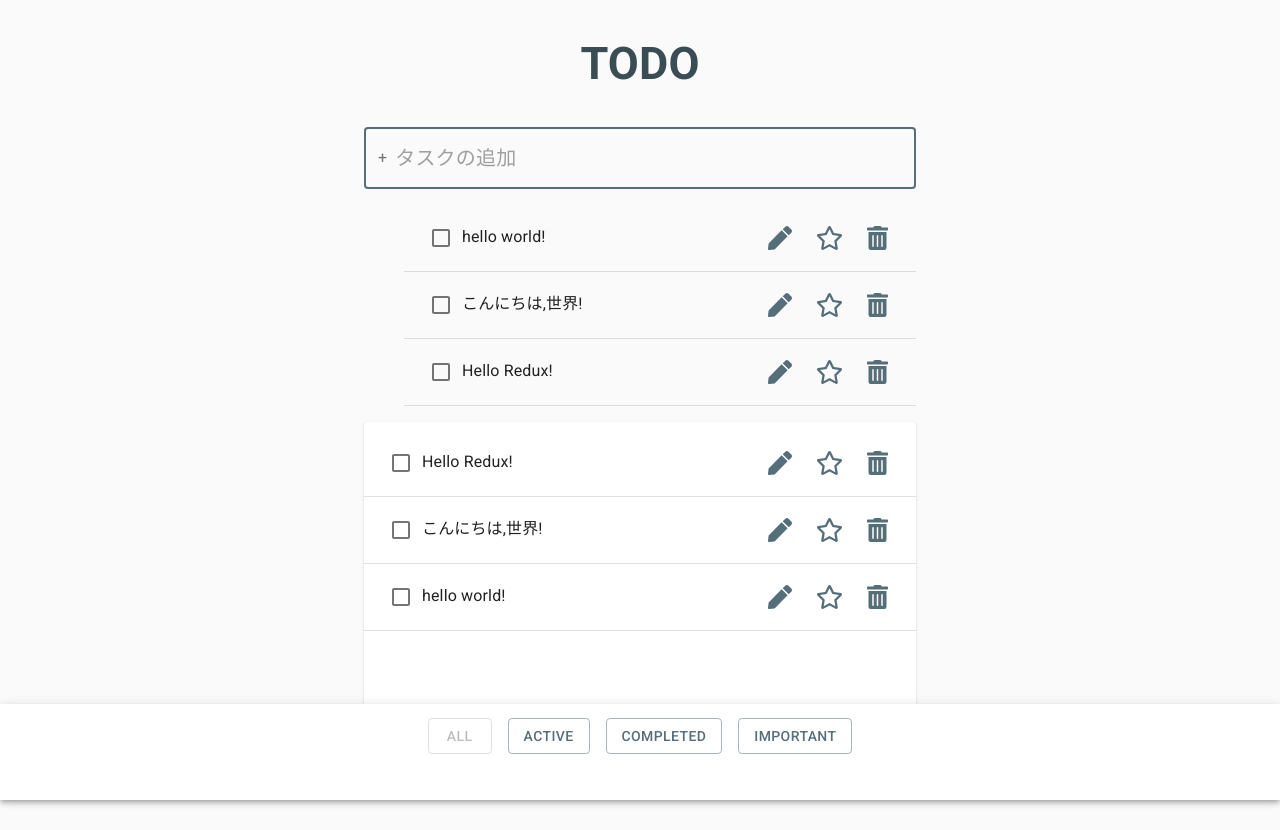
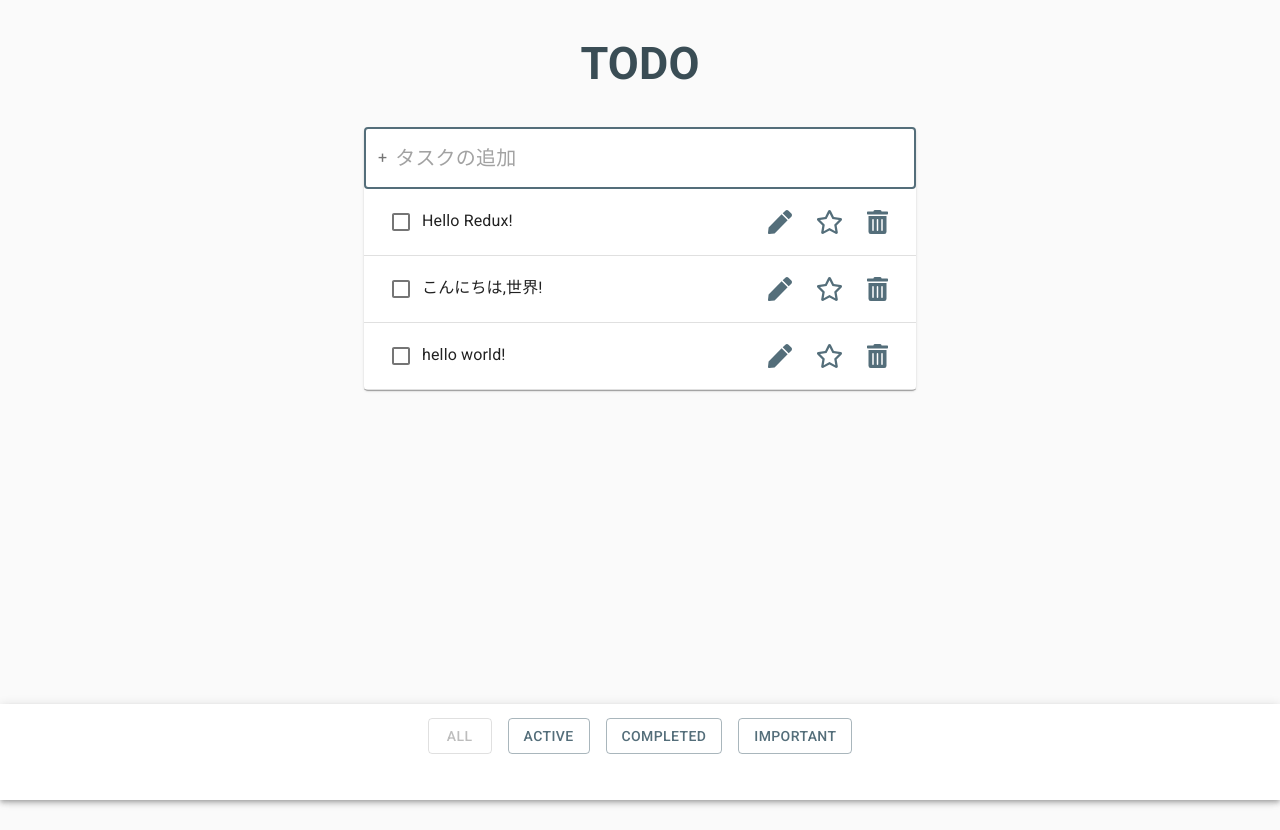
Before and after one commit to yu46/todo, a React (Create React App) app: page / in a window 1280 px wide. Before the commit the page ends 800 px from the top, so only its background shows below. Built offline with nearby package versions, Linux system fonts and the light colour scheme.

Commit message:
UIの改修

```diff
--- a/src/componets/App.js
+++ b/src/componets/App.js
@@ -1,54 +1,58 @@
-import React from 'react';
-import { library } from '@fortawesome/fontawesome-svg-core'
-import { fab } from '@fortawesome/free-brands-svg-icons'
-import { fas } from '@fortawesome/free-solid-svg-icons'
-import { far } from '@fortawesome/free-regular-svg-icons'
+import React from "react";
+import { library } from "@fortawesome/fontawesome-svg-core";
+import { fab } from "@fortawesome/free-brands-svg-icons";
+import { fas } from "@fortawesome/free-solid-svg-icons";
+import { far } from "@fortawesome/free-regular-svg-icons";
 
-import CssBaseline from '@material-ui/core/CssBaseline'
-import Container from '@material-ui/core/Container'
-import Typography from '@material-ui/core/Typography'
-import { createMuiTheme } from '@material-ui/core/styles';
-import { ThemeProvider } from '@material-ui/styles';
-// import AddTodo from './AddTodo'
-// import VisibleTodoList from './VisibleTodoList'
-// import VisibleTodoList from './TodoList'
-import TodoList from './TodoList2'
-import NewTodoList from './NewTodoList'
-import Footer from './Footer'
-import Header from './Header'
+import CssBaseline from "@material-ui/core/CssBaseline";
+import Container from "@material-ui/core/Container";
+import Typography from "@material-ui/core/Typography";
+import { createMuiTheme } from "@material-ui/core/styles";
+import { ThemeProvider } from "@material-ui/styles";
 
-library.add(fab, fas, far)
+import TodoList from "./TodoList2";
+import NewTodoList from "./NewTodoList";
+import Footer from "./Footer";
+import Header from "./Header";
+import Main from "./Main";
+import Title from "./Title";
+
+library.add(fab, fas, far);
 
 const App = () => {
-
   const theme = createMuiTheme({
     palette: {
       primary: {
-        main: '#546e7a',
-        Dark: '#29434e',
-        light: '#819ca9'
+        main: "#546e7a",
+        Dark: "#29434e",
+        light: "#819ca9"
       }
     }
-  })
+  });
 
   return (
     <div className="container">
       <CssBaseline />
       <ThemeProvider theme={theme}>
-        <Typography component="div"
-          style={{ backgroundColor: '#fafafa', height: '100vh' }} >
-
-          <Container maxWidth="sm" >
-            <Header />
+        <Typography
+          component="div"
+          style={{ backgroundColor: "#fafafa", height: "100vh" }}
+        >
+          <Container maxWidth="sm">
+            <Title />
+            {/* <Paper> */}
+            {/* <Header /> */}
+            <Main />
             {/* <AddTodo /> */}
-            <TodoList />
-            <NewTodoList />
+            {/* <TodoList /> */}
+            {/* <NewTodoList /> */}
+            {/* </Paper> */}
             <Footer />
           </Container>
         </Typography>
       </ThemeProvider>
-    </div >
+    </div>
   );
-}
+};
 
 export default App;
--- /dev/null
+++ b/src/componets/Main.js
@@ -0,0 +1,39 @@
+import React from "react";
+import { connect } from "react-redux";
+
+import NewTodoList from "./NewTodoList";
+// material-Ui
+import Grid from "@material-ui/core/Grid";
+import Paper from "@material-ui/core/Paper";
+
+import TodoTextInput from "./TodoTextInput";
+import { addTodo } from "../actions";
+
+let Main = ({ addTodo }) => (
+  <header>
+    <Paper>
+      <TodoTextInput
+        newTodo
+        onSave={text => {
+          if (text.length !== 0) {
+            addTodo(text);
+          }
+        }}
+        placeholder="タスクの追加"
+      />
+
+      <NewTodoList />
+    </Paper>
+  </header>
+);
+
+// const mapTest = () => {
+//   console.log('addTodo')
+//   console.log(addTodo('aaaa'))
+// }
+// mapTest();
+
+export default connect(
+  null,
+  { addTodo }
+)(Main);
--- a/src/componets/NewTodoList.js
+++ b/src/componets/NewTodoList.js
@@ -1,61 +1,47 @@
-import React from 'react'
-import { connect } from 'react-redux'
+import React from "react";
+import { connect } from "react-redux";
 
-import List from '@material-ui/core/List';
-import Paper from '@material-ui/core/Paper'
+import List from "@material-ui/core/List";
 
-import * as TodoActions from '../actions'
-import { VisibilityFilters } from '../actions'
-import TodoItem from './TodoItem'
-import { bindActionCreators } from 'redux'
+import * as TodoActions from "../actions";
+import { VisibilityFilters } from "../actions";
+import TodoItem from "./TodoItem";
+import { bindActionCreators } from "redux";
 // import { deleteTodo, editTodo } from '../actions'
 
 let TodoList = ({ todos, actions }) => (
-  <Paper>
-    <List
-      style={{
-        paddingBottom: '12vh'
-      }}
-    >
-
-      {todos.slice(0).reverse().map(todo =>
-        // <ListItem>
-        <TodoItem
-          key={todo.id}
-          todo={todo}
-          {...actions}
-        />
-        // </ListItem>
-      )}
-    </List>
-  </Paper>
-)
-
+  <List disablePadding={true}>
+    {todos
+      .slice(0)
+      .reverse()
+      .map(todo => (
+        <TodoItem key={todo.id} todo={todo} {...actions} />
+      ))}
+  </List>
+);
 
 const getVisibleTodos = (todos, filter) => {
   switch (filter) {
     case VisibilityFilters.SHOW_ALL:
-      return todos
+      return todos;
     case VisibilityFilters.SHOW_COMPLETED:
-      return todos.filter(t => t.completed)
+      return todos.filter(t => t.completed);
     case VisibilityFilters.SHOW_ACTIVE:
-      return todos.filter(t => !t.completed)
+      return todos.filter(t => !t.completed);
     case VisibilityFilters.SHOW_IMPORTANT:
-      return todos.filter(t => t.important)
+      return todos.filter(t => t.important);
     default:
-      throw new Error('error')
+      throw new Error("error");
   }
-}
-
-
+};
 
 const mapStateToProps = state => ({
   todos: getVisibleTodos(state.todos, state.visibilityFilter)
-})
+});
 
 const mapDispatchToProps = dispatch => ({
   actions: bindActionCreators(TodoActions, dispatch)
-})
+});
 // const mapDispatchToProps = dispatch => ({
 //   onDeleteButtonClick: (id) => dispatch(deleteTodo(id))
 // })
@@ -63,4 +49,4 @@ const mapDispatchToProps = dispatch => ({
 export default TodoList = connect(
   mapStateToProps,
   mapDispatchToProps
-)(TodoList)
+)(TodoList);
--- /dev/null
+++ b/src/componets/Title.js
@@ -0,0 +1,16 @@
+import React from "react";
+import Grid from "@material-ui/core/Grid";
+
+const Title = () => (
+  <h1
+    style={{
+      fontSize: "45px",
+      color: "#3a4d55", //#3a4d55 '#546e7a'
+      textAlign: "center"
+    }}
+  >
+    TODO
+  </h1>
+);
+
+export default Title;
--- a/src/componets/TodoItem.js
+++ b/src/componets/TodoItem.js
@@ -1,143 +1,97 @@
-import React, { Component } from 'react'
-import { FontAwesomeIcon } from '@fortawesome/react-fontawesome'
-import IconButton from '@material-ui/core/IconButton';
+import React, { Component } from "react";
+import { FontAwesomeIcon } from "@fortawesome/react-fontawesome";
+import IconButton from "@material-ui/core/IconButton";
 
-// import ListItemIcon from '@material-ui/core/ListItemIcon';
-import ListItemText from '@material-ui/core/ListItemText';
-import ListItem from '@material-ui/core/ListItem';
-import Divider from '@material-ui/core/Divider';
-import ListItemSecondaryAction from '@material-ui/core/ListItemSecondaryAction'
-// import Icon from '@material-ui/core/Icon'
-// import CheckBox from '@material-ui/core/CheckBox'
-// import classnames from 'classnames'
+import ListItemText from "@material-ui/core/ListItemText";
+import ListItem from "@material-ui/core/ListItem";
+import Divider from "@material-ui/core/Divider";
+import ListItemSecondaryAction from "@material-ui/core/ListItemSecondaryAction";
 
-import CheckBox from './CheckBox'
-import IconStar from './IconStar'
-import TodoTextInput from './TodoTextInput'
-
+import CheckBox from "./CheckBox";
+import IconStar from "./IconStar";
+import TodoTextInput from "./TodoTextInput";
 
 export default class TodoItem extends Component {
-
   state = {
     editing: false,
     importance: false
-  }
+  };
 
   handleEditOrDoubleClick = () => {
-    this.setState({ editing: true })
-  }
+    this.setState({ editing: true });
+  };
 
   handleSave = (id, text) => {
     if (text.length === 0) {
-      this.props.deleteTodo(id)
+      this.props.deleteTodo(id);
     } else {
-      this.props.editTodo(id, text)
+      this.props.editTodo(id, text);
     }
-    this.setState({ editing: false })
-  }
-
-
-  // toggleImportance = () => {
-  //   this.setState({ importance: !this.state.importance })
-  // }
+    this.setState({ editing: false });
+  };
 
   render() {
-    const { todo, deleteTodo } = this.props
+    const { todo, deleteTodo } = this.props;
 
-    let element
+    let element;
     if (this.state.editing) {
       element = (
         <TodoTextInput
           text={todo.text}
           editing={this.state.editing}
-          onSave={(text) => this.handleSave(todo.id, text)}
-
+          onSave={text => this.handleSave(todo.id, text)}
         />
-      )
+      );
     } else {
       element = (
-        <div>
-
+        <React.Fragment>
           {/* チェックボックス */}
-          <CheckBox
-            color="primary"
-            todo={todo}
-          />
-          <label
-            onDoubleClick={this.handleEditOrDoubleClick} >
+          <CheckBox color="primary" todo={todo} />
+          <label onDoubleClick={this.handleEditOrDoubleClick}>
             {todo.text}
           </label>
 
-          <ListItemSecondaryAction >
+          <ListItemSecondaryAction>
             {/* エディトアイコン */}
-            <IconButton
-              color="primary"
-            >
+            <IconButton color="primary">
               <FontAwesomeIcon
                 onClick={this.handleEditOrDoubleClick}
-                icon={['fas', 'pen']}
-              // style={{
-              //   color: 'teal',
-              //   opacity: 0.9,
-              // }}
+                icon={["fas", "pen"]}
               />
             </IconButton>
 
             {/* 星アイコン */}
-            <IconButton
-              color="primary"
-            >
-              <IconStar
-                todo={todo}
-              />
+            <IconButton color="primary">
+              <IconStar todo={todo} />
             </IconButton>
             {/* 削除アイコン */}
 
             <IconButton
-              // <ListItemIcon
-
               aria-label="delete"
               color="primary"
               onClick={() => deleteTodo(todo.id)}
             >
-              <FontAwesomeIcon
-                icon={['fas', 'trash-alt']}
-              />
+              <FontAwesomeIcon icon={["fas", "trash-alt"]} />
             </IconButton>
           </ListItemSecondaryAction>
-          {/* </ListItemIcon> */}
-
-
-
-        </div >
-      )
+        </React.Fragment>
+      );
     }
 
     return (
-      // <li className={
-      //   classnames({
-      //     editing: this.state.editing
-      //   })
-      // }>
-      // <li
-      //   style={{
-      //     textDecoration: todo.completed ? 'line-through' : 'none'
-      //   }}
-      // >
       <React.Fragment>
         <ListItem>
           <ListItemText
             style={{
-              textDecoration: todo.completed ? 'line-through' : 'none'
+              textDecoration: todo.completed ? "line-through" : "none"
             }}
-          // primary={element}
+            // primary={element}
           >
             {element}
           </ListItemText>
         </ListItem>
         <Divider />
       </React.Fragment>
-      // </li >
-    )
+    );
   }
 }
```
Also changed, not shown: src/componets/UndoRedo.js (deleted, +0 -39 lines).
